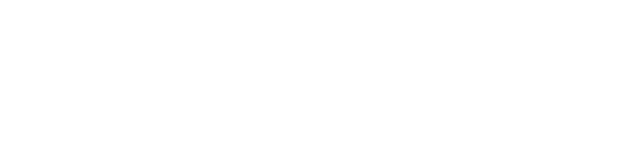
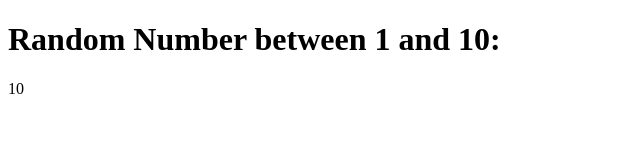
Before and after one commit to Raju-Neduri/WebDevelopment, a plain HTML site: page JavaScript/Random Number/index.html in a window 1280 px wide. Shown: the whole page, without its empty margins (0-640 px from the left). Drawn offline with Linux system fonts and the light colour scheme.

Commit message:
random number and  printing result on screen

```diff
--- a/JavaScript/Random Number/index.html
+++ b/JavaScript/Random Number/index.html
@@ -1,9 +1,18 @@
 <!DOCTYPE html>
-<html lang="en">
+<html>
   <head>
-    <meta charset="UTF-8" />
-    <meta name="viewport" content="width=device-width, initial-scale=1.0" />
-    <title>Document</title>
+    <title>Random Number Generator</title>
   </head>
-  <body></body>
+  <body>
+    <h1>Random Number between 1 and 10:</h1>
+    <p id="output"></p>
+
+    <script>
+      // Generate random number between 1 and 10
+      const randomNumber = Math.floor(Math.random() * 10) + 1;
+
+      // Print to the screen
+      document.getElementById("output").textContent = randomNumber;
+    </script>
+  </body>
 </html>
```
